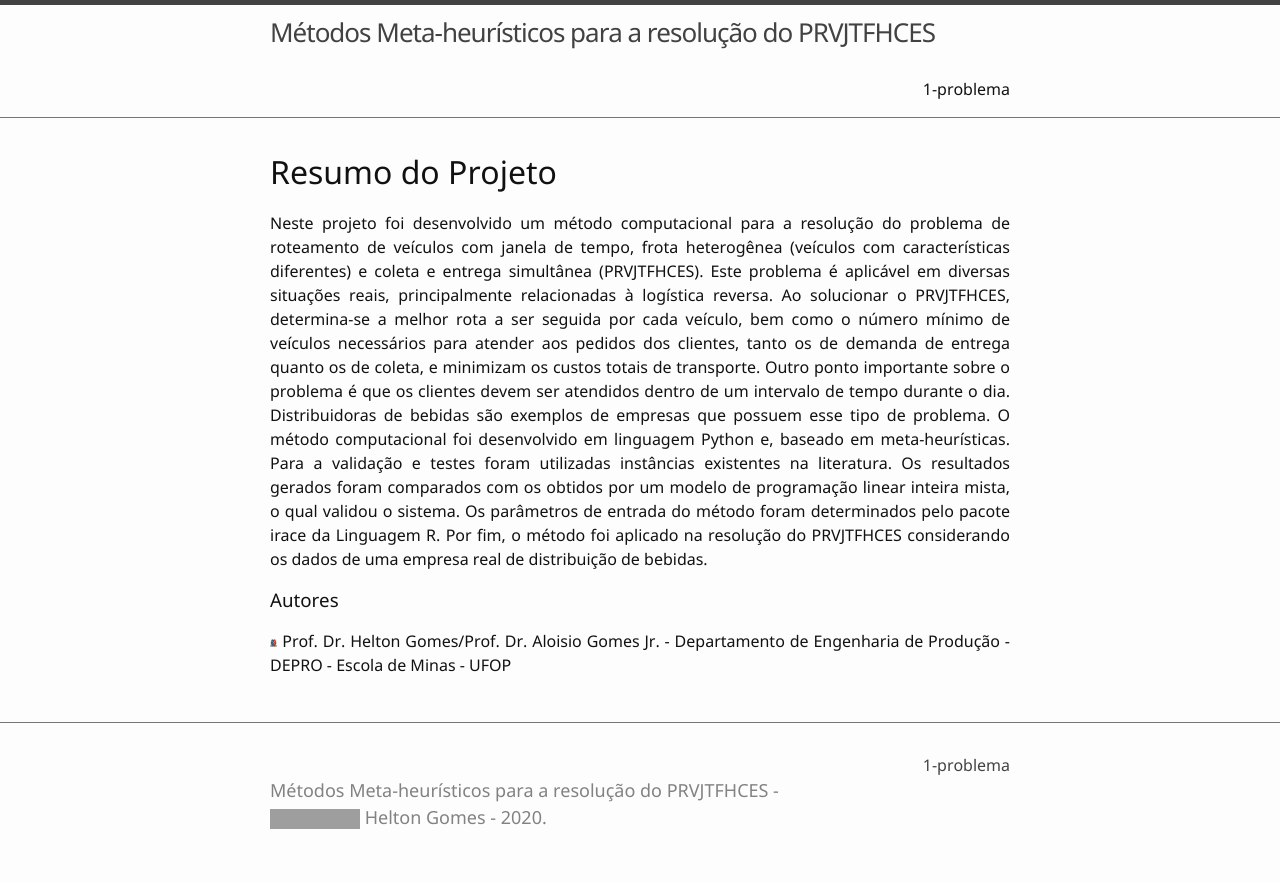
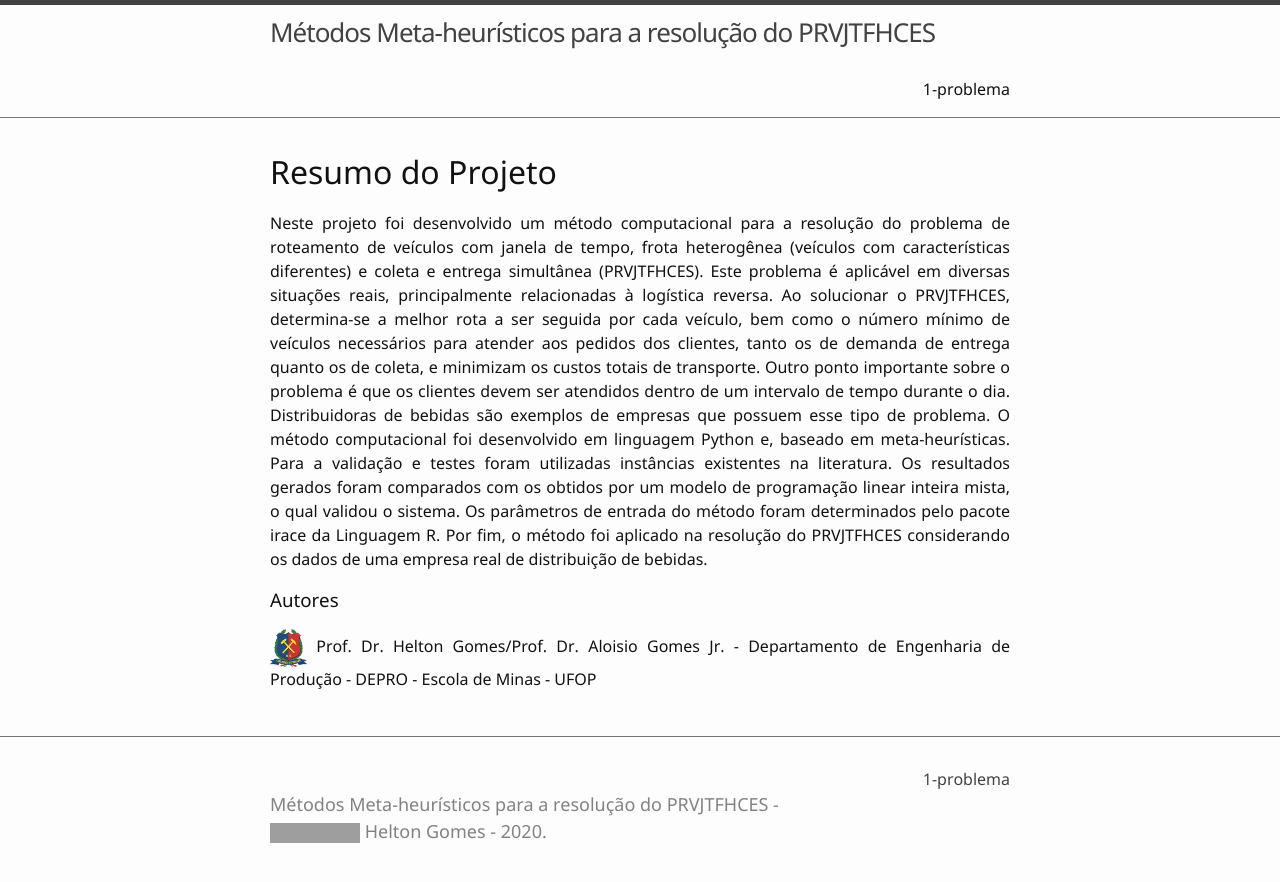
Before and after one commit to heltongomes/meta-heuristicas_PRVJTFHCES, a Jekyll site: the page built from index.md, in a window 1280 px wide. Shown: the top 882 px of the page. Built offline with Jekyll 4.4.1, drawn with Linux system fonts in a browser that asks for light colours; grey boxes are pictures that could not be loaded.

Commit message:
Update index.md

```diff
--- a/index.md
+++ b/index.md
@@ -11,5 +11,5 @@ Neste projeto foi desenvolvido um método computacional para a resolução do pr
 ### Autores
 
 <p style='text-align: justify;'>
-<img src="{{ '/images/logo-em.png' | absolute_url }}" alt="EM" style="width:1%;" > Prof. Dr. Helton Gomes/Prof. Dr. Aloisio Gomes Jr. - Departamento de Engenharia de Produção - DEPRO - Escola de Minas  - UFOP
+<img src="{{ '/images/logo-em.png' | absolute_url }}" alt="EM" style="width:5%;" > Prof. Dr. Helton Gomes/Prof. Dr. Aloisio Gomes Jr. - Departamento de Engenharia de Produção - DEPRO - Escola de Minas  - UFOP
 </p>
```
